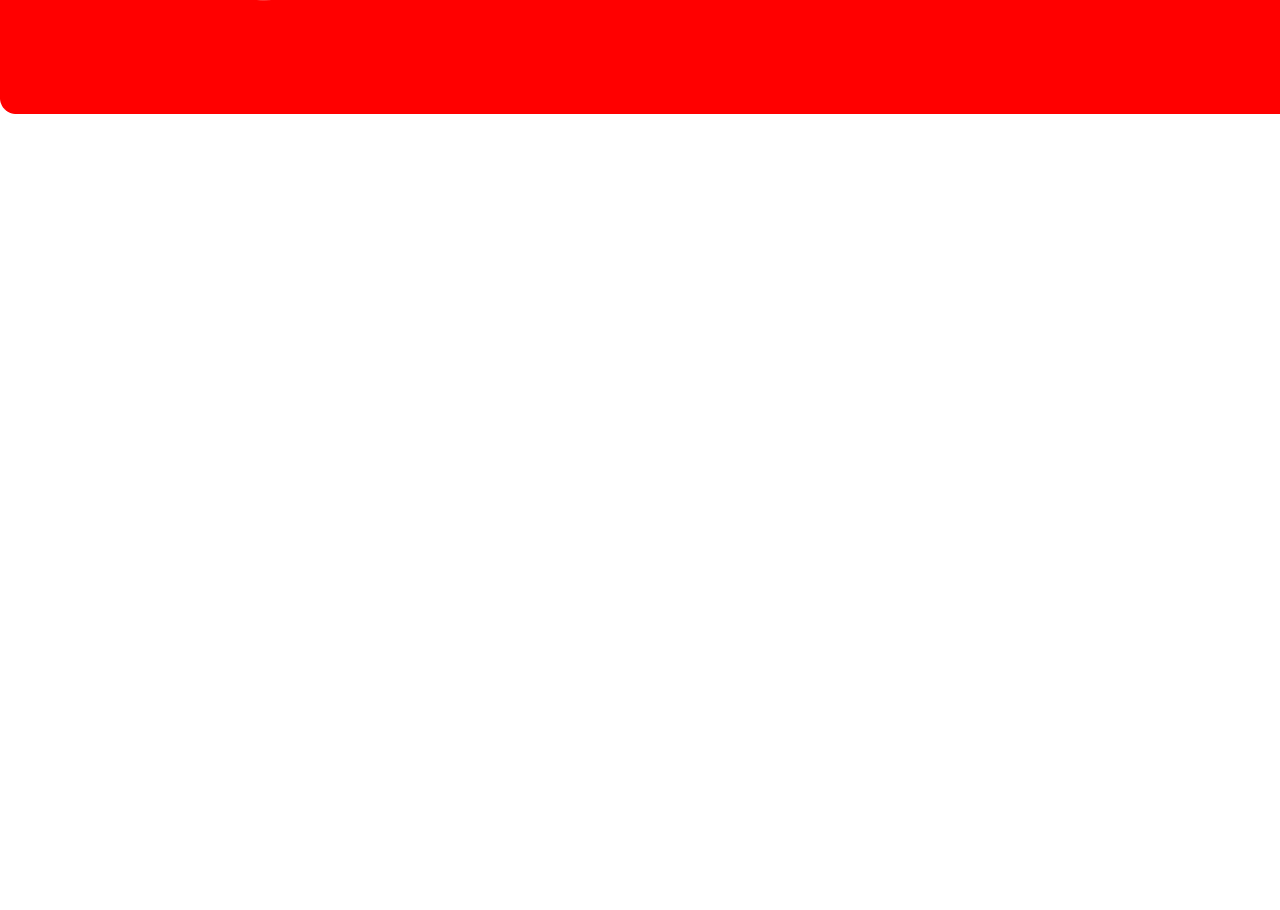
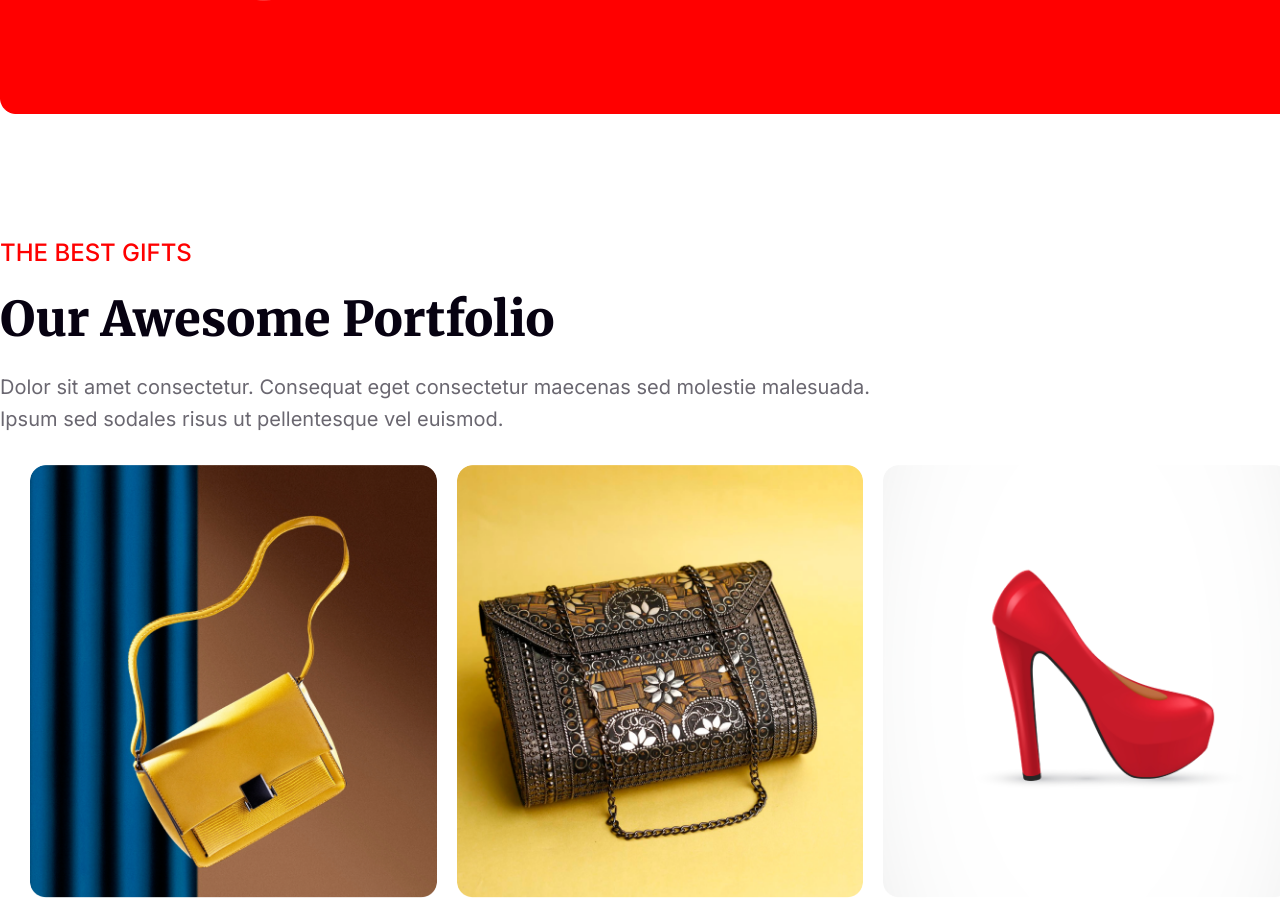
Before and after one commit to FirozTheProgrammer/Happy-New-Year-Landing-Page, a plain HTML site: page index.html in a window 1280 px wide. Shown: the part 4670-5580 px from the top of the page. Before the commit the page ends 4908 px from the top, so only its background shows below. Drawn offline with Linux system fonts and the light colour scheme.

Commit message:
portfolio section

```diff
--- a/index.html
+++ b/index.html
@@ -137,6 +137,40 @@
           </div>
         </div>
       </section>
+      <!-- our portfolio -->
+      <section class="portfolio-container">
+        <div class="portfolio-bg">
+          <div class="portfolio-text">
+            <h3>THE BEST GIFTS</h3>
+            <h4>Our Awesome Portfolio</h4>
+            <p>
+              Dolor sit amet consectetur. Consequat eget consectetur maecenas
+              sed molestie malesuada. Ipsum sed sodales risus ut pellentesque
+              vel euismod.
+            </p>
+          </div>
+          <div class="portfolio-gallery">
+            <div class="gallery-item">
+              <img src="./img/Rectangle_3.png" alt="" />
+            </div>
+            <div class="gallery-item">
+              <img src="./img/Rectangle_4.png" alt="" />
+            </div>
+            <div class="gallery-item">
+              <img src="./img/Rectangle_5.png" alt="" />
+            </div>
+            <div class="gallery-item">
+              <img src="./img/Rectangle_6.png" alt="" />
+            </div>
+            <div class="gallery-item">
+              <img src="./img/Rectangle_7.png" alt="" />
+            </div>
+            <div class="gallery-item">
+              <img src="./img/Rectangle_8.png" alt="" />
+            </div>
+          </div>
+        </div>
+      </section>
     </div>
   </body>
 </html>
--- a/style.css
+++ b/style.css
@@ -293,3 +293,52 @@
 .holidays-img-part2 img {
   margin-top: -135px;
 }
+
+/* our porfolio section */
+.portfolio-text h3 {
+  color: #f00;
+  font-family: Inter;
+  font-size: 24px;
+  font-weight: 500;
+}
+
+.portfolio-text h4 {
+  color: #070211;
+  margin: 22px 0;
+  font-family: Merriweather;
+  font-size: 48px;
+  font-weight: 900;
+}
+
+.portfolio-text p {
+  width: 896px;
+  color: rgba(7, 2, 17, 0.6);
+  font-family: Inter;
+  font-size: 20px;
+  font-weight: 400;
+  line-height: 32px;
+}
+
+.portfolio-gallery {
+  display: flex;
+  flex-wrap: wrap;
+  justify-content: space-between;
+  padding: 20px;
+}
+
+.gallery-item {
+  flex: 0 0 calc(33.33% - 20px);
+  margin: 10px;
+  overflow: hidden;
+  transition: transform 0.3s ease-in-out;
+}
+
+.gallery-item:hover {
+  transform: scale(1.2);
+}
+
+.gallery-item img {
+  width: 100%;
+  height: auto;
+  border-radius: 16px;
+}
```
